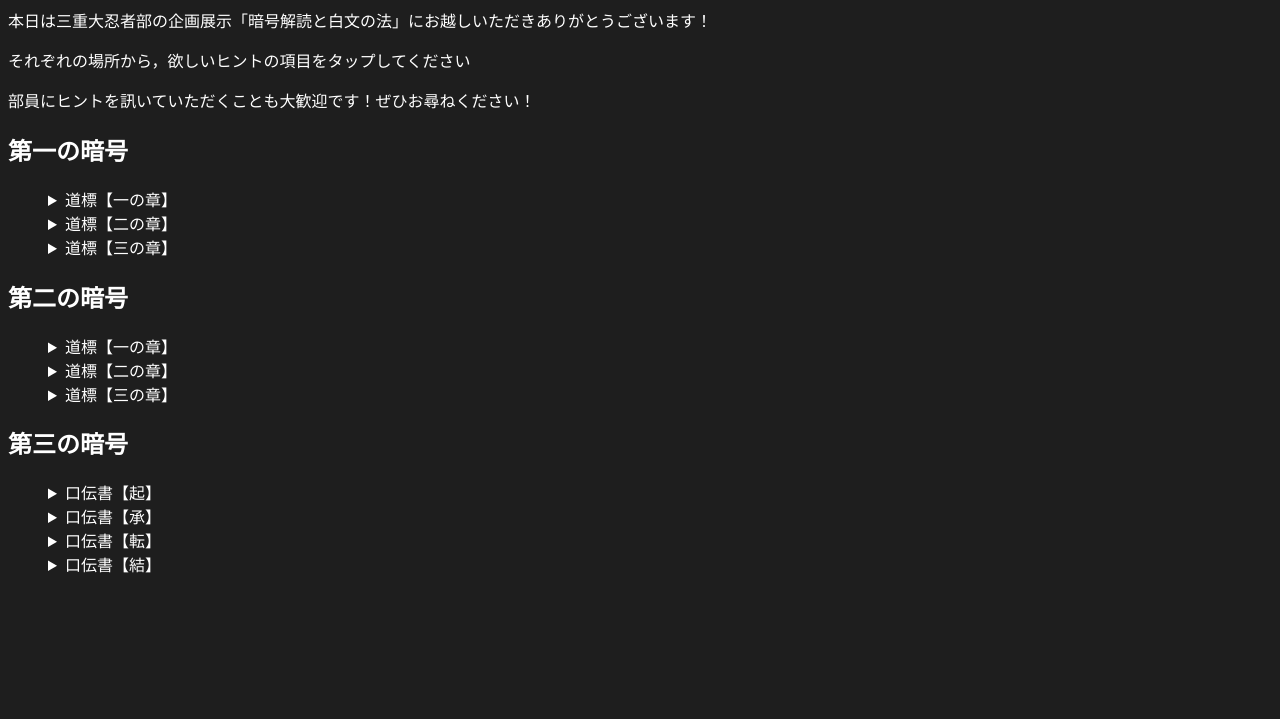
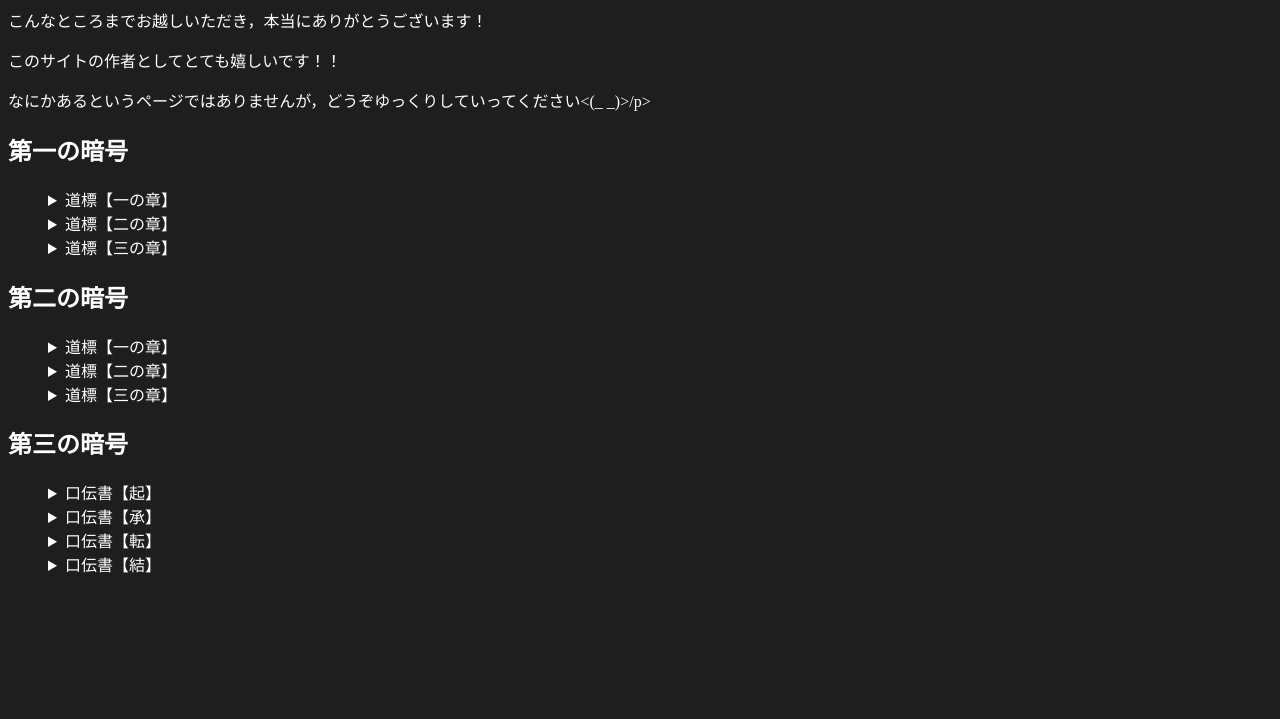
Before and after one commit to Resta943/MieUNinja_secret, a plain HTML site: page index.html in a window 1280 px wide. Shown: the part 81-800 px from the top of the page. Drawn offline with Linux system fonts and the light colour scheme; a web font is replaced by a local one.

Commit message:
Update index.html

```diff
--- a/index.html
+++ b/index.html
@@ -2,10 +2,10 @@
 
 <html>
     <head>
-        <!--なんてところのぞいてるんですか！えっちぃ！！-->
+        <!--こんなところ，そんなに開く場所じゃないですよ！！！えっち！！-->
         <meta charset="UTF-8">
         <html lang="ja">
-        <title>学祭忍者部虎の巻</title>
+        <title>学祭忍者部虎の巻【裏の章】</title>
         <link rel="icon" href="ninja_kaginawa.ico">
         <meta name="viewport" content="width=device-width, initial-scale=1.0">
         <link rel="stylesheet" href="style.css">
@@ -32,10 +32,10 @@
 
     <body>
 
-        <h1 class="title">2024年度忍者部虎の巻</h1>
-        <p>本日は三重大忍者部の企画展示「暗号解読と白文の法」にお越しいただきありがとうございます！</p>
-        <p>それぞれの場所から，欲しいヒントの項目をタップしてください</p>
-        <p>部員にヒントを訊いていただくことも大歓迎です！ぜひお尋ねください！</p>
+        <h1 class="title">2024年度忍者部虎の巻【裏の章】</h1>
+        <p>こんなところまでお越しいただき，本当にありがとうございます！</p>
+        <p>このサイトの作者としてとても嬉しいです！！</p>
+        <p>なにかあるというページではありませんが，どうぞゆっくりしていってください<(_ _)>/p>
 
 
         <h2>第一の暗号</h2>
@@ -100,6 +100,8 @@
 
         </ul>
 
+        <!--・・・こんなところまで来たんですか？？-->
+
     </body>
 
 </html>
```
